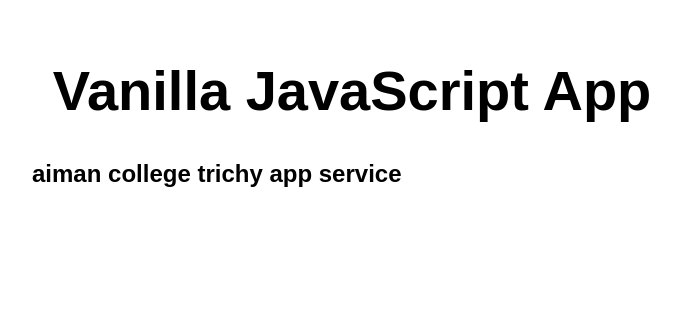
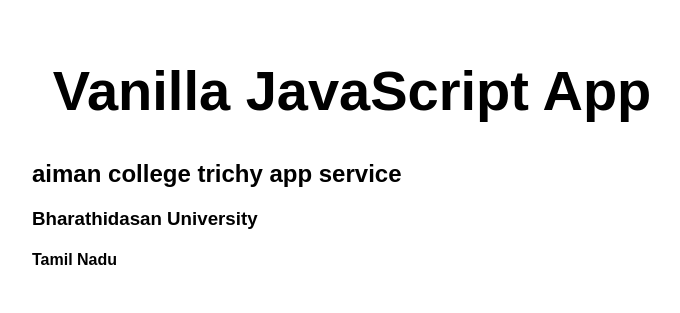
Before and after one commit to ZainabMohamedBuhari/zainab, a website: page src/index.html in a window 1280 px wide. Shown: the whole page, without its empty margins (288-968 px from the left). Drawn offline with Linux system fonts and the light colour scheme.

Commit message:
index.html

```diff
--- a/src/index.html
+++ b/src/index.html
@@ -12,6 +12,8 @@
   <main>
     <h1>Vanilla JavaScript App</h1>
     <h2>aiman college trichy app service</h2>
+    <h3>Bharathidasan University</h3>
+    <h4>Tamil Nadu</h4>
   </main>
 </body>
 
```
